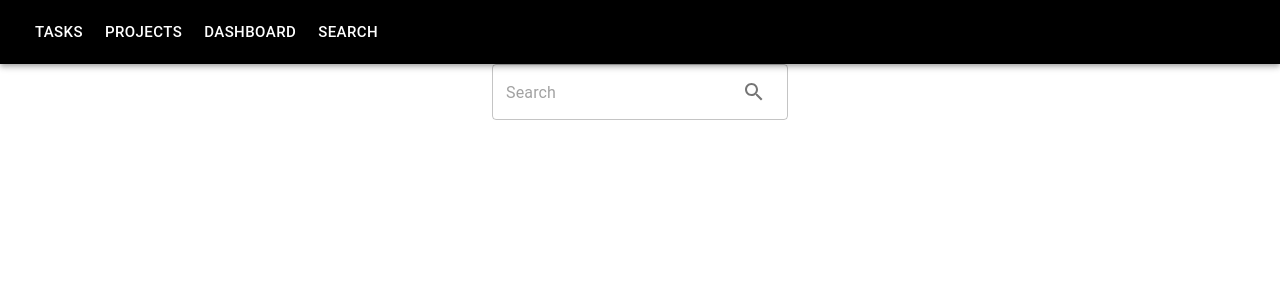
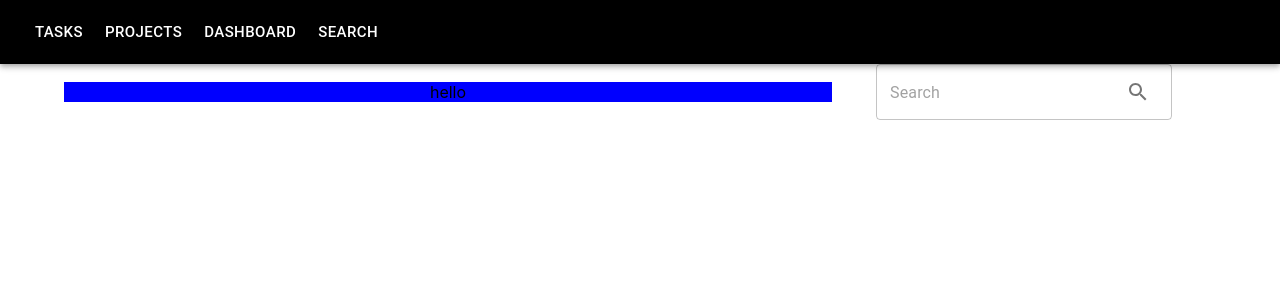
Before and after one commit to a-deep97/GSD, a React (Create React App) app in the folder gsd-ui/: page /search in a window 1280 px wide. Shown: the top 300 px of the page. Built offline with nearby package versions, Linux system fonts and the light colour scheme.

Commit message:
Added search bar in search page

```diff
--- a/gsd-ui/src/components/search-containers/filter-bar.js
+++ b/gsd-ui/src/components/search-containers/filter-bar.js
@@ -1,10 +1,14 @@
 import React from 'react';
+import { Box } from '@mui/material';
 
 const FilterBar = () => {
     return (
-        <div>
-
-        </div>
+        <Box sx={{
+            width: '1000px',
+            backgroundColor: 'blue'
+        }} >
+            hello
+        </Box>
     );
 };
 
--- a/gsd-ui/src/components/search-containers/search-bar.js
+++ b/gsd-ui/src/components/search-containers/search-bar.js
@@ -14,7 +14,6 @@ const SearchBar = ({onSearch}) => {
     const [suggestions, setSuggestions] = useState([])
 
     const fetchSuggestions = (input) => {
-        debugger
         fetch(`http://localhost:5000/search/suggestions/${input}`)
           .then(response => {
             if (response.ok) {
@@ -42,15 +41,23 @@ const SearchBar = ({onSearch}) => {
     };
 
     const handleSuggestionClick = (suggestion) => {
-        setSearchText(suggestion.projectId);
+        debugger
+        setSearchText(suggestion);
         setSuggestions([]);
     };
     const handleSearch = () => {
+        setSuggestions([]);
         onSearch(searchText);
     };
 
   return (
-    <Box>
+    <Box sx={{
+        display:'flex',
+        flexDirection: 'column',
+        alignItems:'center',
+        alignSelf: 'center',
+        width:'500px',
+    }}>
         <TextField
             variant="outlined"
             placeholder="Search"
@@ -67,12 +74,33 @@ const SearchBar = ({onSearch}) => {
             }}
         />
         {suggestions.length > 0 && (
-            <Box sx={{ position: 'relative' }}>
-            <List sx={{ position: 'absolute', width: '100%', bgcolor: 'background.paper', zIndex: 1 }}>
+            <Box
+                sx={{
+                    position: 'relative',
+                    width: '100%',
+                }}
+            >
+                <List sx={{
+                    position: 'absolute',
+                    bgcolor: 'background.paper',
+                    width: '100%',
+                    display: 'flex',
+                    alignItems: 'center',
+                    flexDirection: 'column',
+                    zIndex: 1
+                }}>
                     {suggestions.map((suggestion) => (
                     <React.Fragment key={suggestion.id}>
-                    <ListItem button onClick={() => handleSuggestionClick(suggestion)}>
-                    <ListItemText primary={suggestion.title} />
+                        <ListItem
+                             sx={{
+                                backgroundColor: 'rgba(0,0,0,0.2)',
+                                width: '80%',
+                                '&:hover': {
+                                    backgroundColor: 'rgba(0,0,0,0.4)',
+                                },
+                             }}
+                             onClick={() => handleSuggestionClick(suggestion)}>
+                            <ListItemText primary={suggestion} />
                         </ListItem>
                         <Divider />
                     </React.Fragment>
--- a/gsd-ui/src/components/search-containers/search-container.js
+++ b/gsd-ui/src/components/search-containers/search-container.js
@@ -31,9 +31,26 @@ const SearchContainer = () => {
 
     }
     return (
-        <Box width='100%'>
-            <SearchBar onSearch ={handleSearch}/>
-            <FilterBar/>
+        <Box
+            sx={{
+                display: 'flex',
+                flexDirection: 'column',
+                alignItems: 'center',
+                alignContent: 'center',
+                width: '100%',
+                alignSelf: 'center'
+            }}
+        >
+            <Box sx={{
+                width: '90%',
+                display:'flex',
+                flexDirection: 'row',
+                alignContent: 'center',
+                alignItems: 'center'
+            }}>
+                <FilterBar/>
+                <SearchBar onSearch ={handleSearch}/>
+            </Box>
             <SearchResults tasks={tasks} projects = {projects}/>
         </Box>
     );
```
Also changed, not shown: 1 other file (tests, documents, lock files or other folders). Lines whose indentation alone changed are shown as unchanged.
